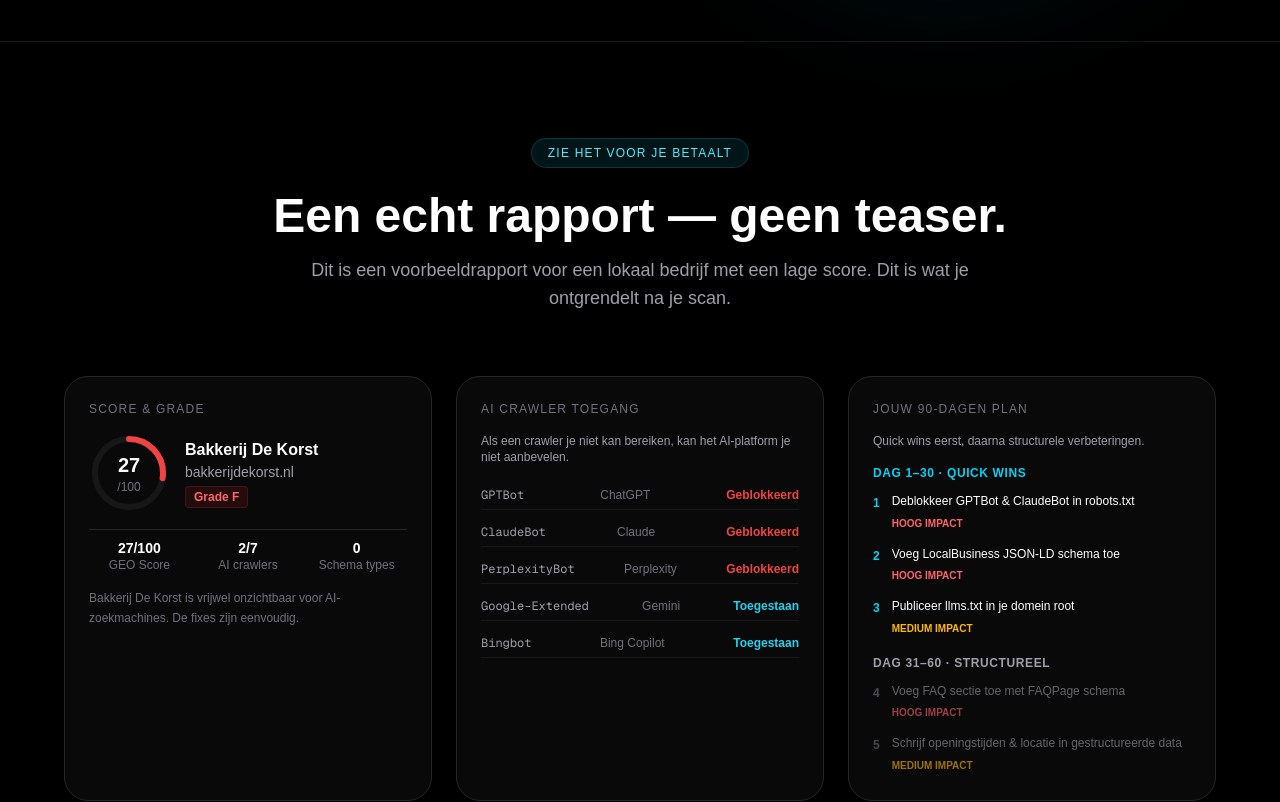
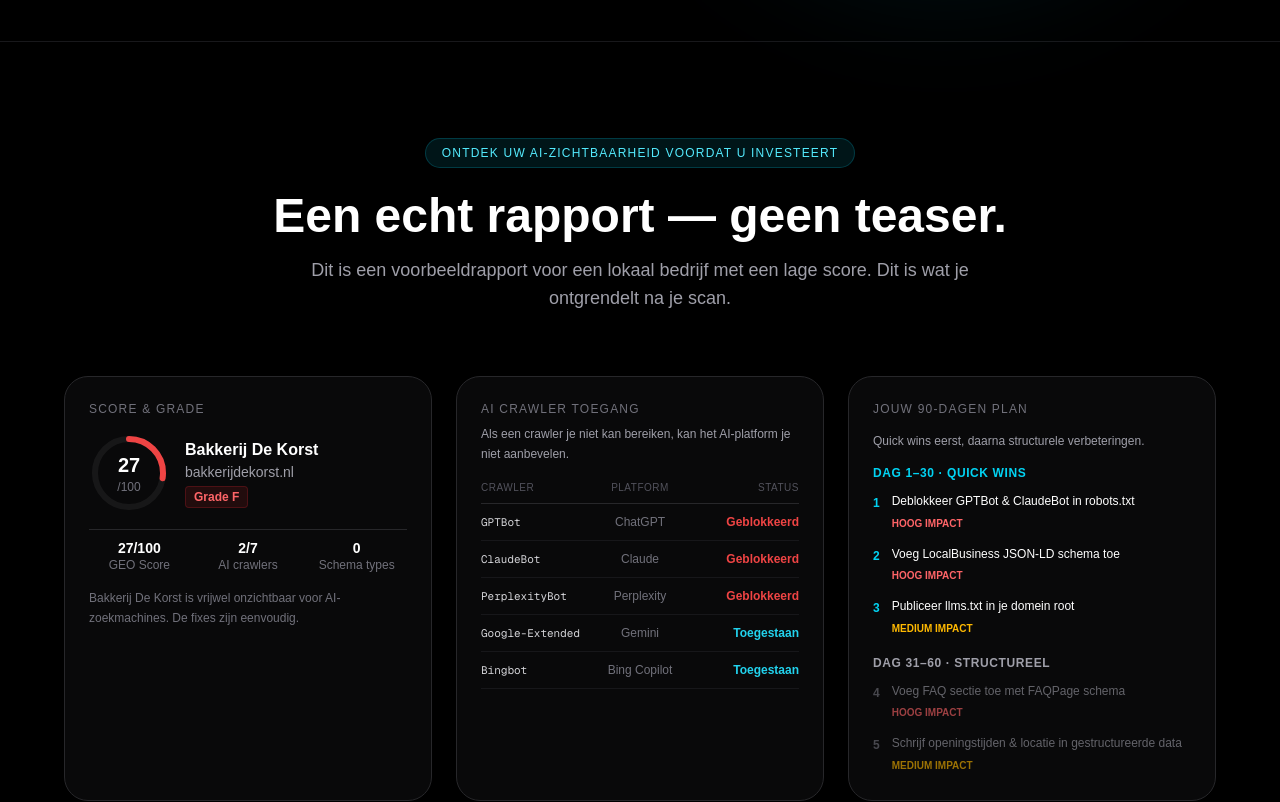
Before and after one commit to seyfikucukunal/ai-syah-nl, a Next.js app: page / in a window 1280 px wide. Shown: the part 760-1562 px from the top of the page. Built offline with nearby package versions, Linux system fonts and the light colour scheme.

Commit message:
Fix: badge tekst + crawler uitlijning

```diff
--- a/app/components/ReportPreview.tsx
+++ b/app/components/ReportPreview.tsx
@@ -6,7 +6,7 @@ export default function ReportPreview() {
         {/* Header */}
         <div className="text-center mb-16">
           <span className="inline-block bg-cyan-400/10 border border-cyan-400/20 text-cyan-300 text-xs font-medium tracking-widest uppercase px-4 py-1.5 rounded-full mb-6">
-            Zie het voor je betaalt
+            Ontdek uw AI-zichtbaarheid voordat u investeert
           </span>
           <h2 className="text-4xl md:text-5xl font-bold mb-4">
             Een echt rapport — geen teaser.
@@ -55,10 +55,12 @@ export default function ReportPreview() {
           </div>
 
           {/* Kaart 2: AI Crawler toegang */}
-          <div className="rounded-3xl border border-zinc-800 bg-zinc-900/40 p-6 space-y-4">
-            <p className="text-xs text-zinc-500 uppercase tracking-widest">AI Crawler Toegang</p>
-            <p className="text-zinc-400 text-xs">Als een crawler je niet kan bereiken, kan het AI-platform je niet aanbevelen.</p>
-            <div className="space-y-2">
+          <div className="rounded-3xl border border-zinc-800 bg-zinc-900/40 p-6 flex flex-col">
+            <p className="text-xs text-zinc-500 uppercase tracking-widest mb-2">AI Crawler Toegang</p>
+            <p className="text-zinc-400 text-xs leading-relaxed mb-4">Als een crawler je niet kan bereiken, kan het AI-platform je niet aanbevelen.</p>
+            <div className="grid grid-cols-3 text-[10px] text-zinc-600 uppercase tracking-wider pb-2 border-b border-zinc-800">
+              <span>Crawler</span><span className="text-center">Platform</span><span className="text-right">Status</span>
+            </div>
             {[
               { bot: "GPTBot", platform: "ChatGPT", status: "Geblokkeerd", color: "#ef4444" },
               { bot: "ClaudeBot", platform: "Claude", status: "Geblokkeerd", color: "#ef4444" },
@@ -66,13 +68,12 @@ export default function ReportPreview() {
               { bot: "Google-Extended", platform: "Gemini", status: "Toegestaan", color: "#22d3ee" },
               { bot: "Bingbot", platform: "Bing Copilot", status: "Toegestaan", color: "#22d3ee" },
             ].map((row) => (
-                <div key={row.bot} className="flex items-center justify-between text-xs py-1.5 border-b border-zinc-800/50">
-                  <span className="text-zinc-400 font-mono">{row.bot}</span>
-                  <span className="text-zinc-500">{row.platform}</span>
-                  <span className="font-semibold" style={{ color: row.color }}>{row.status}</span>
+              <div key={row.bot} className="grid grid-cols-3 items-center text-xs py-2.5 border-b border-zinc-800/50">
+                <span className="text-zinc-300 font-mono text-[11px]">{row.bot}</span>
+                <span className="text-zinc-500 text-center">{row.platform}</span>
+                <span className="font-semibold text-right" style={{ color: row.color }}>{row.status}</span>
               </div>
             ))}
-            </div>
           </div>
 
           {/* Kaart 3: Actieplan */}
```
Lines whose indentation alone changed are shown as unchanged.
